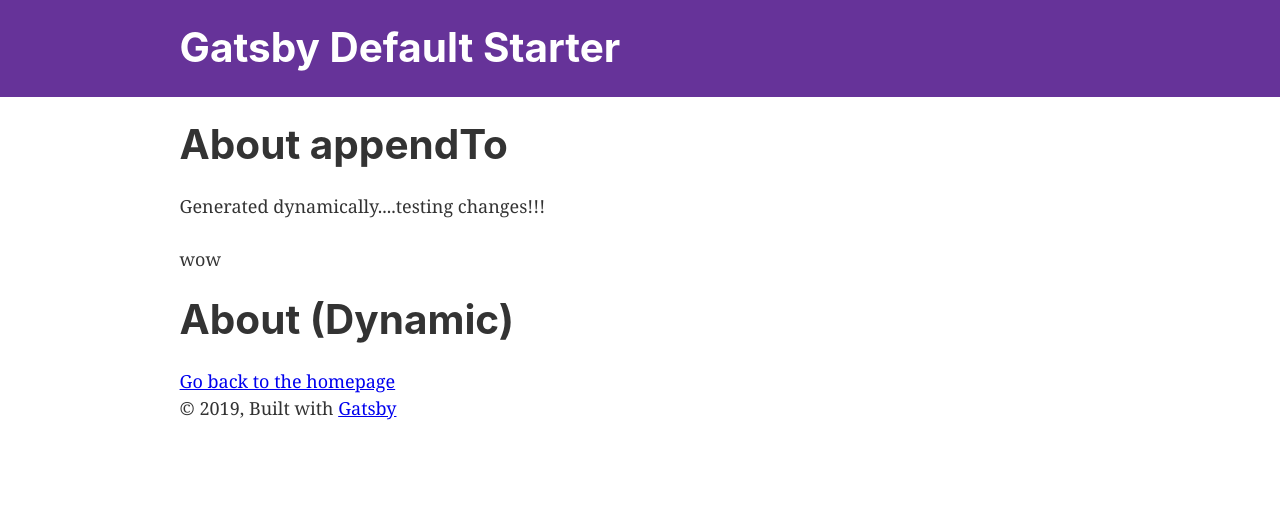
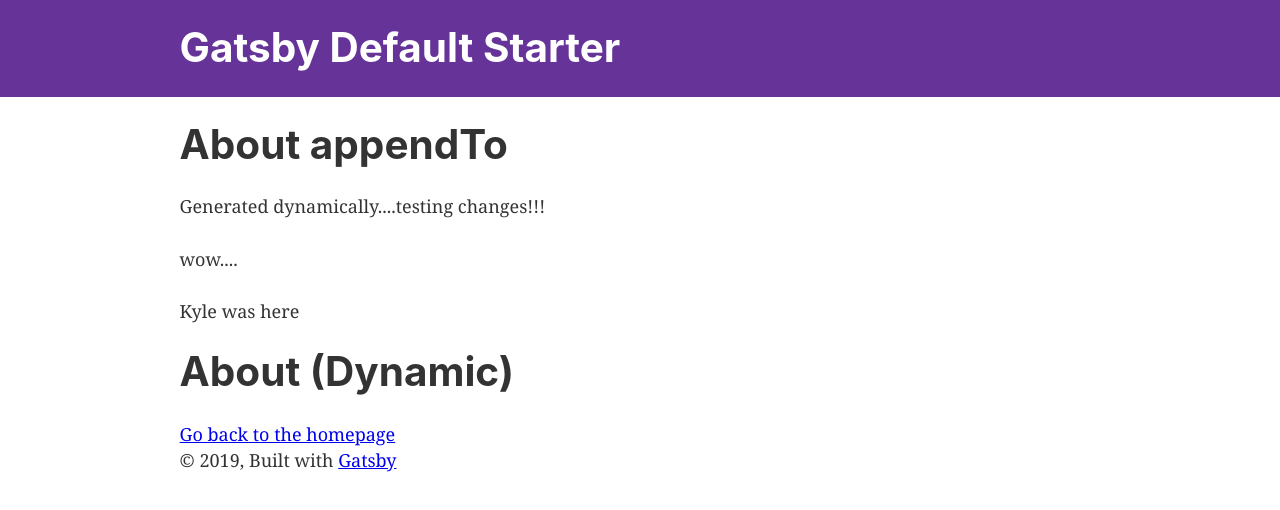
Before and after one commit to kpennell/appendtoStatic, a Gatsby site: page /about in a window 1280 px wide. Built offline with nearby package versions, Linux system fonts and the light colour scheme; Gatsby itself is replaced by a stand-in of ours.

Commit message:
Update Pages “about”

```diff
--- a/src/pages/about.md
+++ b/src/pages/about.md
@@ -6,6 +6,6 @@
 
 Generated dynamically....testing changes!!!
 
+wow....
 
-
-wow
+Kyle was here
```
